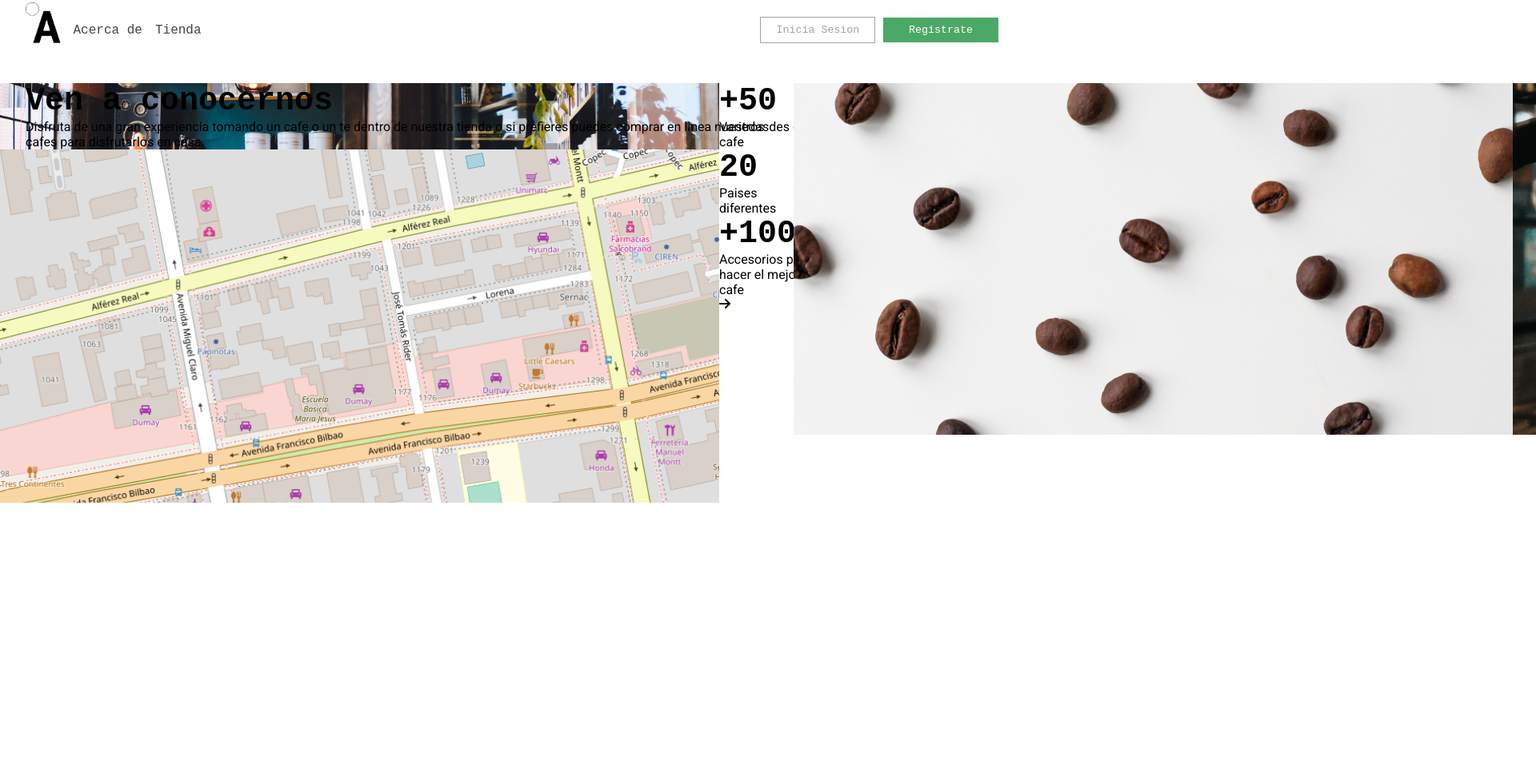
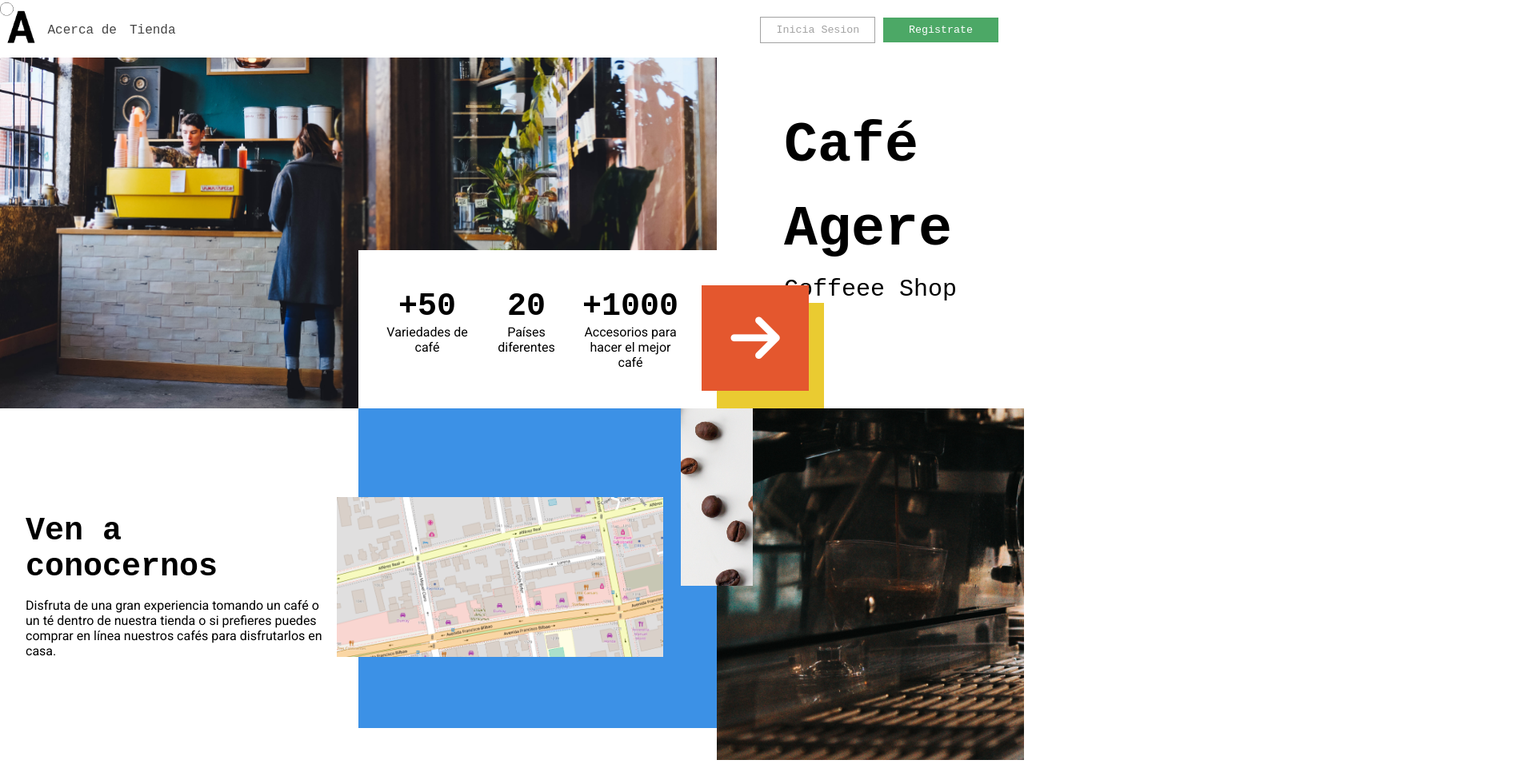
Before and after one commit to NayiAC/cafe_agere, a plain HTML site: page index.html in a window 1280 px wide. Shown: the part 29-985 px from the top of the page at 80% size, 1920 px wide, since content can reach past the window. Before the commit the page ends 800 px from the top, so only its background shows below. Drawn offline with Linux system fonts and the light colour scheme; a web font is replaced by a local one.

Commit message:
actualización de variables

```diff
--- /dev/null
+++ b/assets/sass/components/_contact.scss
@@ -0,0 +1,18 @@
+.contact {
+
+  padding: 0 $outer-screen-margin;
+  display: flex;
+  flex-direction: column;
+  justify-content: center;
+  width: 50%;
+
+
+  &__title {
+    font-size: $fs-xxl;
+    margin-bottom: 1rem;
+  }
+
+  &__description {
+    font-size: $fs-md;
+  }
+}
--- /dev/null
+++ b/assets/sass/components/_hero.scss
@@ -0,0 +1,22 @@
+.hero {
+
+  &__img {
+      width: 100%;
+  }
+
+  &__stats {
+      background-color: white;
+      bottom: 0%;
+      right: 0%;
+      position: absolute;
+      display: flex;
+      padding: 3rem 2rem;
+      width: 50%;
+
+      &--stat {
+          text-align: center;
+          margin-right: 1rem;
+          width: 100%;
+      }
+  }
+}
--- /dev/null
+++ b/assets/sass/components/_hero__right.scss
@@ -0,0 +1,42 @@
+.hero__right {
+  .right__text{
+      margin-top: 15%;
+      line-height: 1.5;
+  }
+  .block__square {
+      display: flex;
+      width: 100%;
+      height: 100%;
+      flex-direction: row;
+      justify-content: flex-start;
+      align-items: flex-end;
+
+      .square__yellow {
+          width: 35%;
+          height: 30%;
+          background-color: $primary-yellow;
+          position: absolute;
+      }
+
+      .square__icon {
+          align-content: center;
+          text-align: center;
+          width: 35%;
+          height: 30%;
+          background-color: $primary-orange;
+
+          position: absolute;
+          left: -5%;
+          bottom: 5%;
+
+          i {
+              font-size: $fs-xxxl;
+              color: $primary-white;
+          }
+      }
+  }
+
+  h3{
+      font-weight: 400;
+  }
+}
--- /dev/null
+++ b/assets/sass/components/_img_block.scss
@@ -0,0 +1,42 @@
+.img-block {
+  display: flex;
+  align-items: stretch;
+
+  &--bg-blue {
+      width: 50%;
+      height: 90%;
+      background-color: $primary-blue;
+  }
+
+  &__map {
+      width: 65%;
+      right: -12%;
+      top: 25%;
+      z-index: 1;
+      position: absolute;
+
+      img {
+          width: 70%;
+          max-width: 100%;
+          height: auto;
+      }
+  }
+
+  &__cafe {
+      right: -5%;
+      position: absolute;
+      z-index: 1;
+      width: 10%;
+      height: 50%;
+
+      img {
+          height: 100%;
+          width: 100%;
+          -o-object-fit: cover;
+          object-fit: cover;
+          -o-object-position: 80% 0%;
+          object-position: 80% 0%;
+
+      }
+  }
+}
--- a/assets/sass/components/_text_block.scss
+++ /dev/null
@@ -1,3 +0,0 @@
-.text-block {
-    padding-inline: $outer-screen-margin;
-  }
--- a/assets/sass/layout/_navbar.scss
+++ b/assets/sass/layout/_navbar.scss
@@ -2,6 +2,6 @@
     display: flex;
     justify-content: space-between;
     align-items: center;
-    margin-inline: $outer-screen-margin;
-    padding-block: 2rem;
+    margin-inline: 0 $outer-screen-margin;
+    padding-block: 2rem 0;
   }
--- a/assets/sass/layout/_section.scss
+++ b/assets/sass/layout/_section.scss
@@ -1,31 +1,30 @@
-// section
+// sección inferior
 .section {
   display: flex;
-  flex-direction: row;
-  height: 27rem;
-  position: absolute;
+  width: 100%;
+  overflow: hidden;
 
-  &__img {
+  &__left {
+    position: relative;
     width: 70%;
+
+    &--contact {
+      display: flex;
+    }
+
+    &.hero__left {
+      display: flex;
+    }
   }
-  &__name {
+
+  &__right {
     width: 30%;
-    align-items: flex-start;
-    flex-wrap: wrap;
 
+    &.hero__right {
+      position: relative;
+      display: flex;
+      flex-direction: column;
+      align-items: center;
+    }
   }
 }
-
-
-// location section
-.location {
-  display: flex;
-
-  &__left {
-    width: 70%;
-  }
-
-&__right {
-  width: 30%;
-}
-}
--- a/assets/sass/main.scss
+++ b/assets/sass/main.scss
@@ -22,9 +22,12 @@
 // components
 @import
   'components/buttons',
-  'components/nav',
+  'components/contact',
+  'components/hero__right',
+  'components/hero',
+  'components/img_block',
   'components/logo',
-  'components/text_block';
+  'components/nav';
 
 // pages
 
--- a/index.html
+++ b/index.html
@@ -17,7 +17,7 @@
     <div>
       <ul class="nav__list">
         <li>
-                    <img class="logo" src="assets/img/logo.png" alt="Logo Agere">
+          <img class="logo" src="assets/img/logo.png" alt="Logo café Agere">
         </li>
         <li><a href="#">Acerca de</a></li>
         <li><a href="#">Tienda</a></li>
@@ -29,62 +29,60 @@
     </div>
   </nav>
   <!--Hero Section-->
-    <section class="section hero">
-
-        <div class="section__img">
-            <img src="assets/img/img-1.png" alt="Cafeteria con barista y cliente">
+  <div class="section">
+    <div class="section__left hero__left hero">
+      <img class="hero__img" src="assets/img/img-1.png" alt="">
+      <div class="hero__stats">
+        <div class="hero__stats--stat">
+          <h2>+50</h2>
+          <p>Variedades de café</p>
         </div>
-
-        <div class="box">
-            <div class="box_1">
-                <h2>+50</h2>
-                <p>Variedasdes de cafe</p>
+        <div class="hero__stats--stat">
+          <h2>20</h2>
+          <p>Países diferentes</p>
         </div>
-            <div class="box_2">
-                <h2>20</h2>
-                <p>Paises diferentes</p>
+        <div class="hero__stats--stat">
+          <h2>+1000</h2>
+          <p>Accesorios para hacer el mejor café</p>
         </div>
-            <div class="box-3">
-                <h2>+1000</h2>
-                <p>Accesorios para hacer el mejor cafe</p>
       </div>
-            <div class="box-4">
-                <i class="fa-solid fa-arrow-right"></i>
+    </div>
+    <div class="section__right hero__right">
+      <div class="right__text">
+        <h1>Café <br>Agere</h1>
+        <h3>Coffeee Shop</h3>
+      </div>
+      <div class="block__square">
+        <div class="square__yellow">
+        </div>
+        <div class="square__icon">
+          <i class="fa-solid fa-arrow-right icon__img"></i>
+        </div>
+      </div>
     </div>
   </div>
 
-        <div class="section__name text-block">
-            <h1>Cafe Agere</h1>
-            <h3>Coffe Shop</h3>
-
+  <!--Map Section-->
+  <div class="section">
+    <div class="section__left section__left--contact">
+      <div class="contact">
+        <h2 class="contact__title">Ven a conocernos</h2>
+        <p class="contact__description">Disfruta de una gran experiencia tomando un café o un té dentro de nuestra
+          tienda o si prefieres puedes comprar en línea nuestros cafés para disfrutarlos en casa.</p>
       </div>
-    </section>
-
-    <!--Map Section-->
-    <section class="section">
-
-        <div class="location__left">
-            <div class="location__left__text text-block">
-                <H2>Ven a conocernos</H2>
-                <p>Disfruta de una gran experiencia tomando un cafe o un te dentro de nuestra tienda o si prefieres
-                    puedes
-                    comprar en linea nuestros cafes para disfrutarlos en casa.
-                </p>
+      <div class="img-block img-block--bg-blue">
+        <div class="img-block__map">
+          <img src="assets/img/img-4.png" alt="">
         </div>
-            <div class="location__left__img">
-                <img class="" src="assets/img/img-4.png" alt="Mapa">
+        <div class="img-block__cafe">
+          <img src="assets/img/img-3.png" alt="">
         </div>
       </div>
-
-
-        <div class="location__center">
-            <img src="assets/img/img-3.png" alt="Granos de cafe">
     </div>
-
-        <div class="location__right">
-            <img src="assets/img/img-2.png" alt="Cafetera">
+    <div class="section__right">
+      <img src="assets/img/img-2.png" alt="">
     </div>
-
+  </div>
 
 
   </section>
```
Also changed, not shown: assets/css/main.css, 1 other file. Lines whose indentation alone changed are shown as unchanged.
